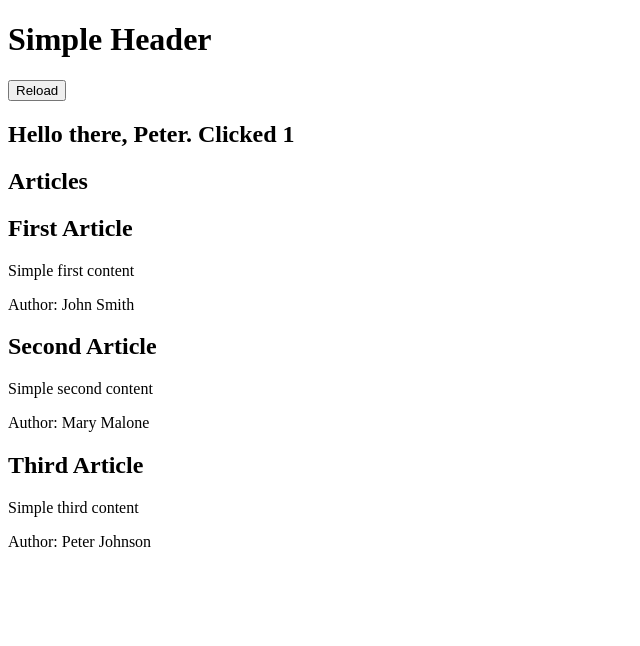
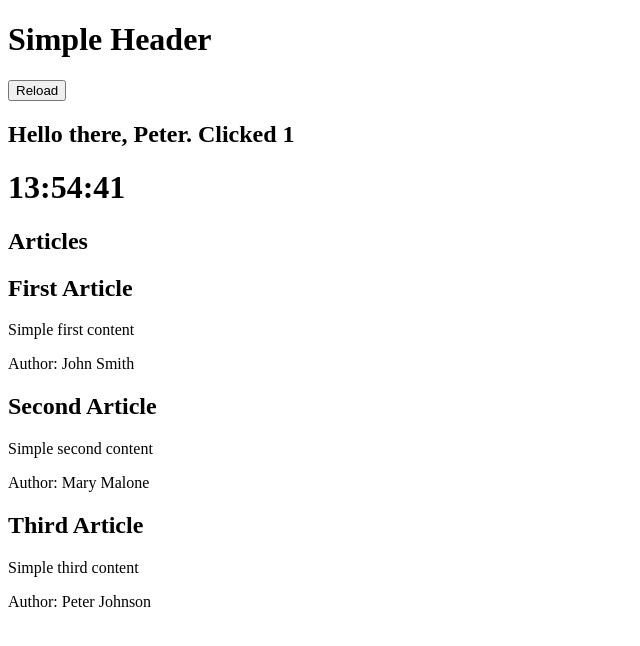
Before and after one commit to antoanparashkevov/lit-intro, a website with bundled scripts: page index.html in a window 1280 px wide. Both pictures are taken after a click on the button "Reload". Shown: the whole page, without its empty margins (0-640 px from the left). Built offline with nearby package versions, Linux system fonts and the light colour scheme.

Commit message:
Add timer for demo purposes

```diff
--- a/app.js
+++ b/app.js
@@ -1,7 +1,8 @@
 import {html, render} from 'https://unpkg.com/lit-html?module';
 import {data} from './data.js'
 
-const template = (name,counter) => html`<h2>Hello there, ${name}. Clicked ${counter}</h2>`
+const greetingTemplate = (name, counter) => html`<h2>Hello there, ${name}. Clicked ${counter}</h2>`
+const timerTemplate = (time) => html`${time.hours}:${time.minutes}:${time.seconds}`
 
 const templateArticle = (article) =>
     html`
@@ -24,13 +25,25 @@ function start() {
 
 
     render(data.map(templateArticle), main)//render works as replaceChild(), not as appendChild()
+    setInterval(updateTimer, 1000);
 }
+
+function updateTimer() {
+    let now = new Date();
+
+    const time = {
+        hours: now.getHours(),
+        minutes: ('0' + now.getMinutes()).slice(-2),
+        seconds: ('0' + now.getSeconds()).slice(-2)
+    }
+
+    render(timerTemplate(time), document.getElementById('timer'))
+}
+
 let counter = 0;
-function onClick(){
+
+function onClick() {
     const header = document.querySelector('header')
-    const templateResult = template('Peter',++counter)
+    const templateResult = greetingTemplate('Peter', ++counter)
     render(templateResult, header)
-
-
-
 }
--- a/index.html
+++ b/index.html
@@ -8,7 +8,10 @@
 <body>
 <h1>Simple Header</h1>
 <button id="reloadBtn">Reload</button>
+
 <header></header>
+
+<h1 id="timer"></h1>
 <main>
     <h2>Articles</h2>
 
```
